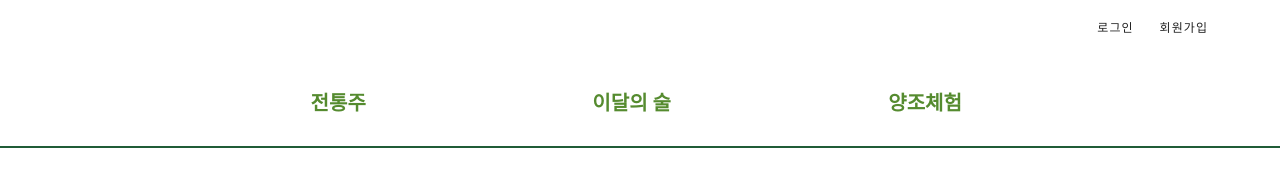
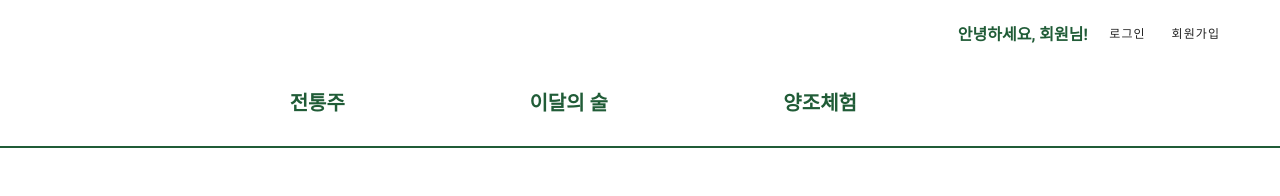
Before and after one commit to EDDI-RobotAcademy/TLST2, a Vue app in the folder ztz_web/: page /product in a window 1280 px wide. Shown: the top 196 px of the page. Built offline with nearby package versions, Linux system fonts and the light colour scheme; no server answers; what vue-cookies, vue-paginate would draw is missing.

Commit message:
feat [박근수] : 메인페이지에서 SubMenubar & 로그인/비로그인 시의 문구 Header UI[ZTZ-WEB-UI25]

```diff
--- a/ztz_web/src/components/common/header/MainHeader.vue
+++ b/ztz_web/src/components/common/header/MainHeader.vue
@@ -8,45 +8,106 @@
               <v-img
                   :src="require('@/assets/ztz_logo1.png')" width="120" />
             </router-link>
-
           </v-col>
           <v-col >
-          <div style="font-size:20px;">
-            <v-row class="mt-16">
+            <!-- 메인 메뉴 -->
+            <v-row class="mt-16" style="font-size:20px;">
               <v-col class="col-12 col-sm-4">
-                <router-link style="text-decoration: none; font-weight: bold; " to="/product">
-                  <p class="light-green--text text--darken-3" align="center">전통주</p>
+                <router-link style="text-decoration: none; font-weight: bold; " to="/product" @click.native="alcohol">
+                  <p align="center" style="color: #205C37">전통주</p>
                 </router-link>
               </v-col>
               <v-col class="col-12 col-sm-4">
-                <router-link style="text-decoration: none; font-weight: bold" to="/">
-                  <p class="light-green--text text--darken-3" align="center">이달의 술</p>
+                <router-link style="text-decoration: none; font-weight: bold" to="/" @click.native="monthAlcohol">
+                  <p align="center" style="color: #205C37">이달의 술</p>
                 </router-link>
               </v-col>
               <v-col class="col-12 col-sm-4">
-                <router-link style="text-decoration: none; font-weight: bold" to="/">
-                  <p class="light-green--text text--darken-3" align="center">양조체험</p>
+                <router-link style="text-decoration: none; font-weight: bold" to="/" @click.native="brewery">
+                  <p align="center" style="color: #205C37">양조체험</p>
                 </router-link>
               </v-col>
             </v-row>
-         </div>
+
           </v-col>
 
+          <!-- 로그인 시 상단 메뉴 상태 변경 -->
           <v-col cols="auto" v-if="this.$store.state.isAuthenticated">
+            <v-row>
+              <v-col style="padding-right: 0px">
+                <h4 class="name" style="margin-top: 11px; padding: 0px;">
+                  환영합니다, {{ this.$store.state.resMember.username}}님!
+                </h4>
+              </v-col>
+              <p style="margin-top: 18px; padding: 0px">
                 <v-btn small text @click="logout">로그아웃</v-btn>
                 <v-btn small text @click="goMyPage">마이페이지</v-btn>
+              </p>
+            </v-row>
           </v-col>
 
+          <!-- 비로그인 시 상단 메뉴 상태 변경 -->
           <v-col cols="auto" v-else>
+            <v-row>
+              <v-col style="padding-right: 0px">
+                <h4 class="name" style="margin-top: 11px; padding: 0px;">
+                  안녕하세요, 회원님! &nbsp;
+                </h4>
+              </v-col>
+              <p style="margin-top: 18px; padding: 0px">
                 <v-btn small text @click="goSignIn">로그인</v-btn>
                 <v-btn small text @click="goSignUp">회원가입</v-btn>
+              </p>
+            </v-row>
           </v-col>
 
         </v-row>
 
+        <!--서브메뉴 클릭: 전통주 -->
+        <v-row v-if="this.selectMenu === 'alcohol'">
+          <v-col class="col-12 col-sm-4">
+            <router-link style="text-decoration: none; font-weight: bold; " to="/product" @click.native="alcohol">
+              <p align="center" style="color: #205C37">증류주</p>
+            </router-link>
+          </v-col>
+          <v-col class="col-12 col-sm-4">
+            <router-link style="text-decoration: none; font-weight: bold" to="/" @click.native="monthAlcohol">
+              <p align="center" style="color: #205C37">발효주</p>
+            </router-link>
+          </v-col>
+          <v-col class="col-12 col-sm-4">
+            <router-link style="text-decoration: none; font-weight: bold" to="/" @click.native="brewery">
+              <p align="center" style="color: #205C37">기타 주류</p>
+            </router-link>
+          </v-col>
+        </v-row>
+
+        <!--서브메뉴 클릭: 양조체험 -->
+        <v-row v-else-if="this.selectMenu === 'brewery'">
+          <v-col class="col-12 col-sm-4">
+            <router-link style="text-decoration: none; font-weight: bold; " to="/product" @click.native="alcohol">
+              <p align="center" style="color: #205C37">양조장들</p>
+            </router-link>
+          </v-col>
+          <v-col class="col-12 col-sm-4">
+            <router-link style="text-decoration: none; font-weight: bold" to="/" @click.native="monthAlcohol">
+              <p align="center" style="color: #205C37">예약</p>
+            </router-link>
+          </v-col>
+          <v-col class="col-12 col-sm-4">
+            <router-link style="text-decoration: none; font-weight: bold" to="/" @click.native="brewery">
+              <p align="center" style="color: #205C37">예약현황</p>
+            </router-link>
+          </v-col>
+        </v-row>
+
+        <!--서브메뉴 클릭: 이달의 술 -->
+        <v-row v-else-if="this.selectMenu === 'monthAlcohol'">
+          <!-- 서브메뉴 없음 -->
+        </v-row>
+
       </div>
     </v-container>
-
     <div>
       <v-divider style="border-color: #205C37; border-width:1px;"></v-divider>
     </div>
@@ -54,20 +115,33 @@
 </template>
 
 <script>
-import {mapState} from "vuex";
+import {mapActions, mapState} from "vuex";
 
 export default {
   name: 'MainHeader',
   computed: {
     ...mapState([
-      'isAuthenticated'
+      'isAuthenticated', 'resMember'
     ]),
   },
   data() {
     return {
+      selectMenu: "none",
+      // memberName: ""
     }
   },
+  mounted() {
+    if(this.$store.state.isAuthenticated === true) {
+      let token = window.localStorage.getItem('userInfo')
+      this.reqMemberInfoToSpring(token)
+
+    }
+
+  },
   methods:{
+    ...mapActions([
+      'reqMemberInfoToSpring'
+    ]),
     async logout() {
       console.log("로그아웃합니다")
       this.$store.commit('IS_AUTHENTICATED', false)
@@ -85,6 +159,23 @@ export default {
     goSignUp(){
       this.$router.push({name:'SignUpView'})
     },
+    brewery(){
+      this.selectMenu="brewery"
+      console.log("셀렉 메뉴: " +this.selectMenu )
+    },
+    alcohol(){
+      this.selectMenu="alcohol"
+      console.log("셀렉 메뉴: " +this.selectMenu )
+    },
+    monthAlcohol(){
+      this.selectMenu="monthAlcohol"
+      console.log("셀렉 메뉴: " +this.selectMenu )
+    }
   }
 }
 </script>
+<style scoped>
+.name {
+  color: #205C37
+}
+</style>
```
Lines whose indentation alone changed are shown as unchanged.
